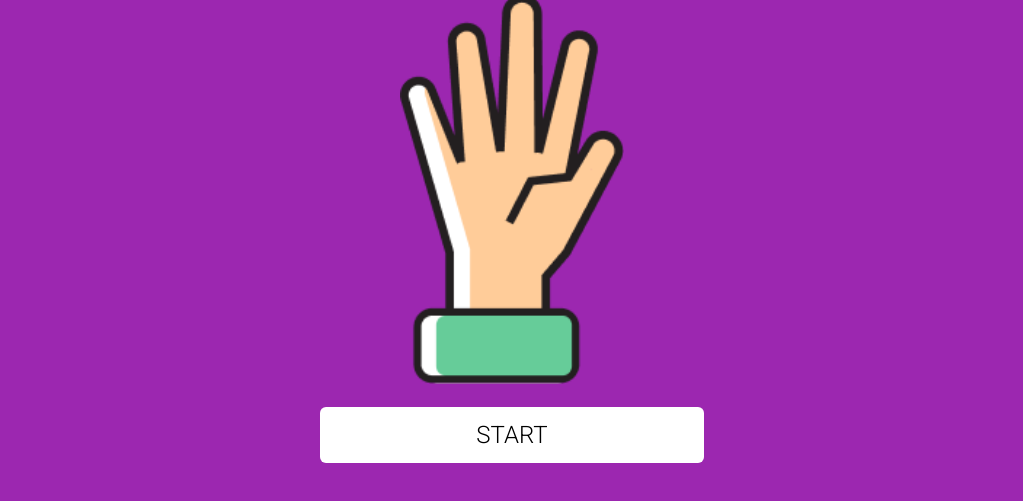
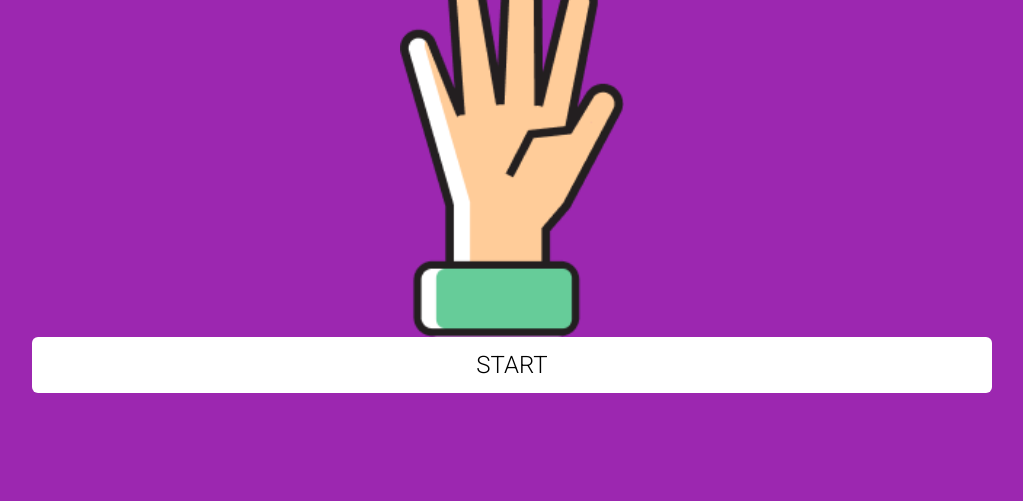
Before and after one commit to Azizsige/tailwind-rps, a website: page index.html in a window 1280 px wide. Shown: the part 297-798 px from the top of the page, without its empty margins (128-1151 px from the left). Drawn offline with Linux system fonts and the light colour scheme.

Commit message:
finish starter page

```diff
--- a/index.html
+++ b/index.html
@@ -16,7 +16,7 @@
   <body class="bg-primary">
     <div class="container-content">
       <div class="content">
-        <div class="content-starter text-white flex h-screen flex-col justify-between items-center font-roboto">
+        <div class="content-starter h-4/5 text-white flex  flex-col justify-between items-center font-roboto">
           <div class="content-copyright text-md mt-7">
             <p>Web Vectors by Issara Jarukitjaroon at Vecteezy</p>
           </div>
@@ -26,7 +26,7 @@
           <div class="content-thumb">
             <img class="w-56" src="./assets/paper.png" alt="" />
           </div>
-          <div class="content-btn w-96 h-14 mb- bg-white text-black text-center rounded-md mb-10 font-light">
+          <div class="content-btn w-9/12 h-14 mb- bg-white text-black text-center rounded-md mb-10 font-light">
             <button class="flex justify-center items-center w-full h-full text-2xl" type="submit">START</button>
           </div>
         </div>
```
Also changed, not shown: public/css/style.css.
